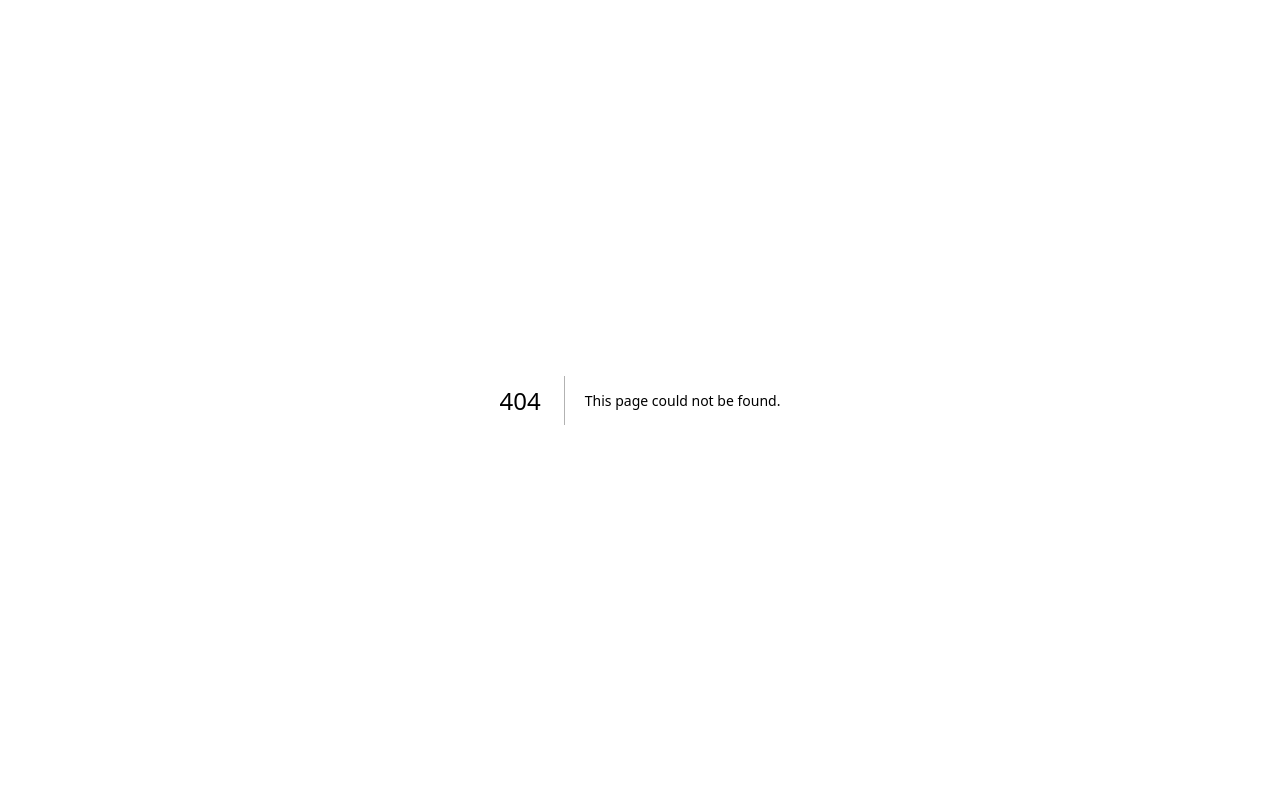
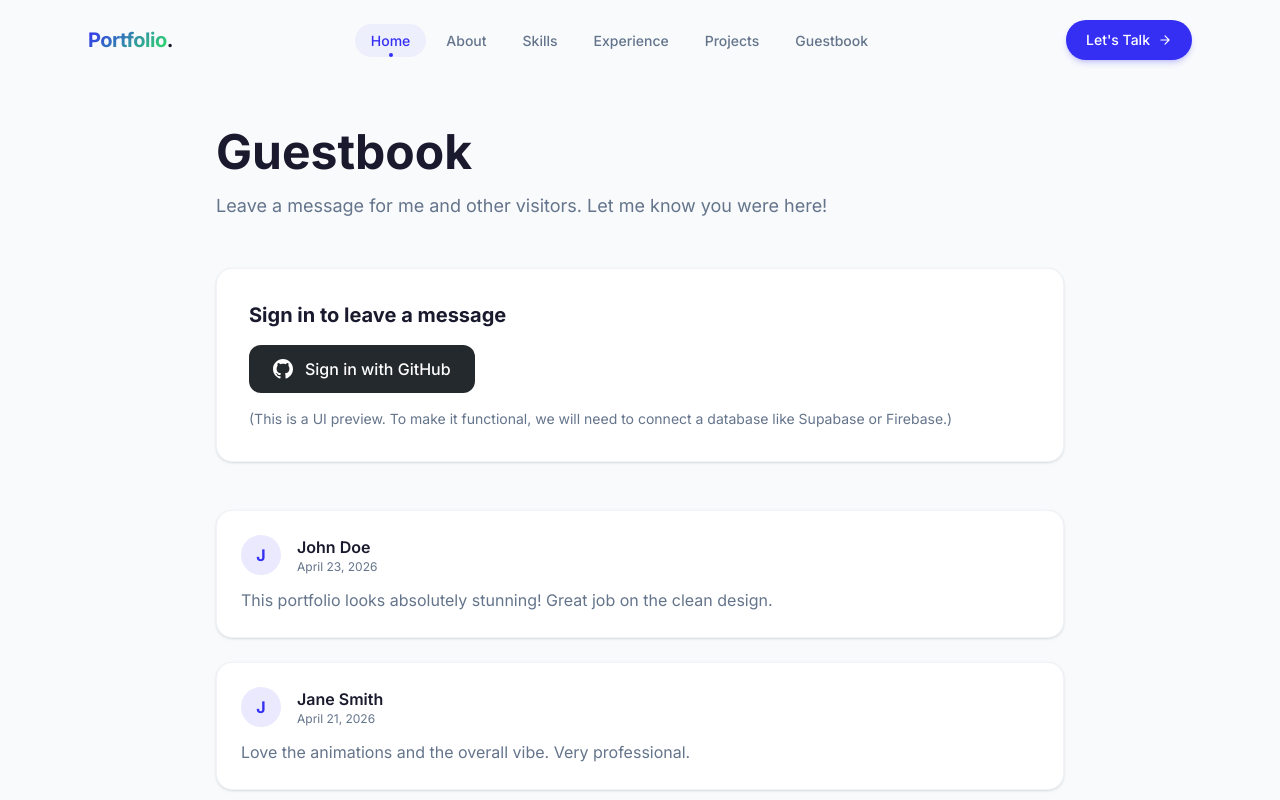
Before and after one commit to kruzx95/portofolio, a Next.js app: page /guestbook in a window 1280 px wide. Before the commit this address had no page. Shown: the top 800 px of the page. Built offline with nearby package versions, Linux system fonts and the light colour scheme.

Commit message:
feat: implement guestbook page, navigation component, and implementation roadmap

```diff
--- /dev/null
+++ b/src/app/guestbook/page.tsx
@@ -0,0 +1,75 @@
+import Navbar from "@/components/Navbar";
+import Footer from "@/components/Footer";
+
+const mockMessages = [
+  {
+    id: 1,
+    name: "John Doe",
+    message: "This portfolio looks absolutely stunning! Great job on the clean design.",
+    date: "April 23, 2026",
+  },
+  {
+    id: 2,
+    name: "Jane Smith",
+    message: "Love the animations and the overall vibe. Very professional.",
+    date: "April 21, 2026",
+  },
+];
+
+export default function Guestbook() {
+  return (
+    <>
+      <Navbar />
+      <main className="flex-1 pt-32 pb-20 bg-card-bg min-h-screen">
+        <div className="max-w-4xl mx-auto px-6">
+          <div className="mb-12">
+            <h1
+              className="text-4xl sm:text-5xl font-bold text-foreground mb-4"
+              style={{ fontFamily: "var(--font-heading)" }}
+            >
+              Guestbook
+            </h1>
+            <p className="text-muted text-lg">
+              Leave a message for me and other visitors. Let me know you were here!
+            </p>
+          </div>
+
+          {/* Sign In / Post Area */}
+          <div className="bg-white p-6 sm:p-8 rounded-2xl border border-border/50 shadow-sm mb-12">
+            <h2 className="text-xl font-bold text-foreground mb-4">Sign in to leave a message</h2>
+            <button className="flex items-center gap-3 px-6 py-3 bg-[#24292e] text-white rounded-xl hover:bg-[#2c3238] transition-colors font-medium">
+              <svg xmlns="http://www.w3.org/2000/svg" width="20" height="20" viewBox="0 0 24 24" fill="currentColor">
+                <path d="M12 0c-6.626 0-12 5.373-12 12 0 5.302 3.438 9.8 8.207 11.387.599.111.793-.261.793-.577v-2.234c-3.338.726-4.033-1.416-4.033-1.416-.546-1.387-1.333-1.756-1.333-1.756-1.089-.745.083-.729.083-.729 1.205.084 1.839 1.237 1.839 1.237 1.07 1.834 2.807 1.304 3.492.997.107-.775.418-1.305.762-1.604-2.665-.305-5.467-1.334-5.467-5.931 0-1.311.469-2.381 1.236-3.221-.124-.303-.535-1.524.117-3.176 0 0 1.008-.322 3.301 1.23.957-.266 1.983-.399 3.003-.404 1.02.005 2.047.138 3.006.404 2.291-1.552 3.297-1.23 3.297-1.23.653 1.653.242 2.874.118 3.176.77.84 1.235 1.911 1.235 3.221 0 4.609-2.807 5.624-5.479 5.921.43.372.823 1.102.823 2.222v3.293c0 .319.192.694.801.576 4.765-1.589 8.199-6.086 8.199-11.386 0-6.627-5.373-12-12-12z" />
+              </svg>
+              Sign in with GitHub
+            </button>
+            <p className="mt-4 text-sm text-muted">
+              (This is a UI preview. To make it functional, we will need to connect a database like Supabase or Firebase.)
+            </p>
+          </div>
+
+          {/* Messages */}
+          <div className="space-y-6">
+            {mockMessages.map((msg) => (
+              <div key={msg.id} className="bg-white p-6 rounded-2xl border border-border/50 shadow-sm">
+                <div className="flex items-center gap-4 mb-3">
+                  <div className="w-10 h-10 rounded-full bg-accent/10 flex items-center justify-center text-accent font-bold">
+                    {msg.name.charAt(0)}
+                  </div>
+                  <div>
+                    <h3 className="font-semibold text-foreground">{msg.name}</h3>
+                    <p className="text-xs text-muted">{msg.date}</p>
+                  </div>
+                </div>
+                <p className="text-muted leading-relaxed">
+                  {msg.message}
+                </p>
+              </div>
+            ))}
+          </div>
+        </div>
+      </main>
+      <Footer />
+    </>
+  );
+}
--- a/src/components/Navbar.tsx
+++ b/src/components/Navbar.tsx
@@ -1,14 +1,15 @@
 "use client";
 
 import { useState, useEffect } from "react";
+import Link from "next/link";
 
 const navLinks = [
-  { href: "#home", label: "Home" },
-  { href: "#about", label: "About" },
-  { href: "#skills", label: "Skills" },
-  { href: "#experience", label: "Experience" },
-  { href: "#projects", label: "Projects" },
-  { href: "#contact", label: "Contact" },
+  { href: "/#home", label: "Home" },
+  { href: "/#about", label: "About" },
+  { href: "/#skills", label: "Skills" },
+  { href: "/#experience", label: "Experience" },
+  { href: "/#projects", label: "Projects" },
+  { href: "/guestbook", label: "Guestbook" },
 ];
 
 export default function Navbar() {
@@ -21,7 +22,8 @@
       setScrolled(window.scrollY > 20);
 
       // Detect active section
-      const sections = navLinks.map((l) => l.href.replace("#", ""));
+      const hashLinks = navLinks.filter((l) => l.href.startsWith("/#"));
+      const sections = hashLinks.map((l) => l.href.replace("/#", ""));
       for (let i = sections.length - 1; i >= 0; i--) {
         const el = document.getElementById(sections[i]);
         if (el) {
@@ -47,46 +49,46 @@
     >
       <div className="max-w-6xl mx-auto px-6 flex items-center justify-between">
         {/* Logo */}
-        <a
-          href="#home"
+        <Link
+          href="/#home"
           className="text-xl font-bold tracking-tight"
           style={{ fontFamily: "var(--font-heading)" }}
         >
           <span className="gradient-text">Portfolio</span>
           <span className="text-foreground">.</span>
-        </a>
+        </Link>
 
         {/* Desktop Nav */}
         <ul className="hidden md:flex items-center gap-1">
           {navLinks.map((link) => (
             <li key={link.href}>
-              <a
+              <Link
                 href={link.href}
                 className={`relative px-4 py-2 text-sm font-medium rounded-full transition-all duration-300 ${
-                  activeSection === link.href.replace("#", "")
+                  activeSection === link.href.replace("/#", "")
                     ? "text-accent bg-accent/5"
                     : "text-muted hover:text-foreground hover:bg-gray-50"
                 }`}
               >
                 {link.label}
-                {activeSection === link.href.replace("#", "") && (
+                {activeSection === link.href.replace("/#", "") && (
                   <span className="absolute bottom-0 left-1/2 -translate-x-1/2 w-1 h-1 bg-accent rounded-full" />
                 )}
-              </a>
+              </Link>
             </li>
           ))}
         </ul>
 
         {/* CTA Button */}
-        <a
-          href="#contact"
+        <Link
+          href="/#contact"
           className="hidden md:inline-flex items-center gap-2 px-5 py-2.5 text-sm font-medium text-white bg-accent rounded-full hover:bg-accent-dark transition-all duration-300 shadow-md shadow-accent/20 hover:shadow-lg hover:shadow-accent/30 hover:-translate-y-0.5"
         >
           Let&apos;s Talk
           <svg xmlns="http://www.w3.org/2000/svg" width="14" height="14" viewBox="0 0 24 24" fill="none" stroke="currentColor" strokeWidth="2" strokeLinecap="round" strokeLinejoin="round">
             <path d="M5 12h14M12 5l7 7-7 7" />
           </svg>
-        </a>
+        </Link>
 
         {/* Mobile Toggle */}
         <button
@@ -121,27 +123,27 @@
         <ul className="flex flex-col p-4 gap-1">
           {navLinks.map((link) => (
             <li key={link.href}>
-              <a
+              <Link
                 href={link.href}
                 onClick={() => setMobileOpen(false)}
                 className={`block px-4 py-3 rounded-xl text-sm font-medium transition-all ${
-                  activeSection === link.href.replace("#", "")
+                  activeSection === link.href.replace("/#", "")
                     ? "text-accent bg-accent/5"
                     : "text-muted hover:text-foreground hover:bg-gray-50"
                 }`}
               >
                 {link.label}
-              </a>
+              </Link>
             </li>
           ))}
           <li>
-            <a
-              href="#contact"
+            <Link
+              href="/#contact"
               onClick={() => setMobileOpen(false)}
               className="block text-center px-4 py-3 mt-2 text-sm font-medium text-white bg-accent rounded-xl hover:bg-accent-dark transition-all"
             >
               Let&apos;s Talk
-            </a>
+            </Link>
           </li>
         </ul>
       </div>
```
Also changed, not shown: 1 other file (tests, documents, lock files or other folders).
